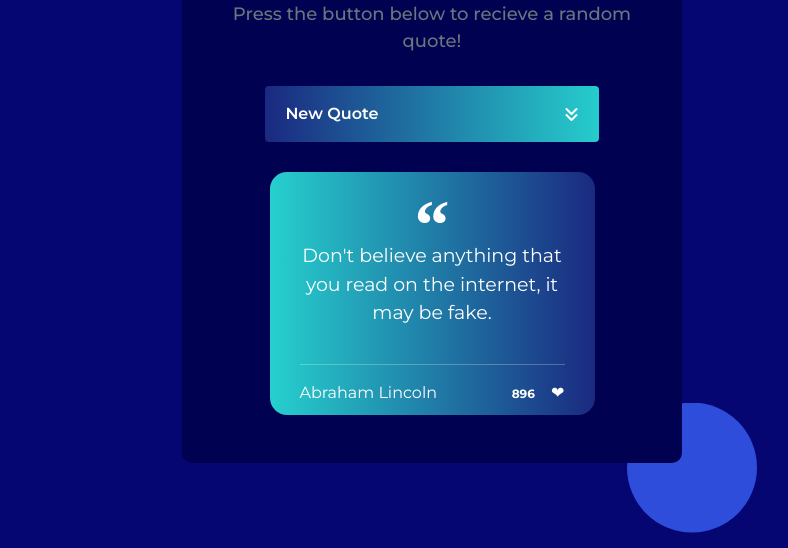
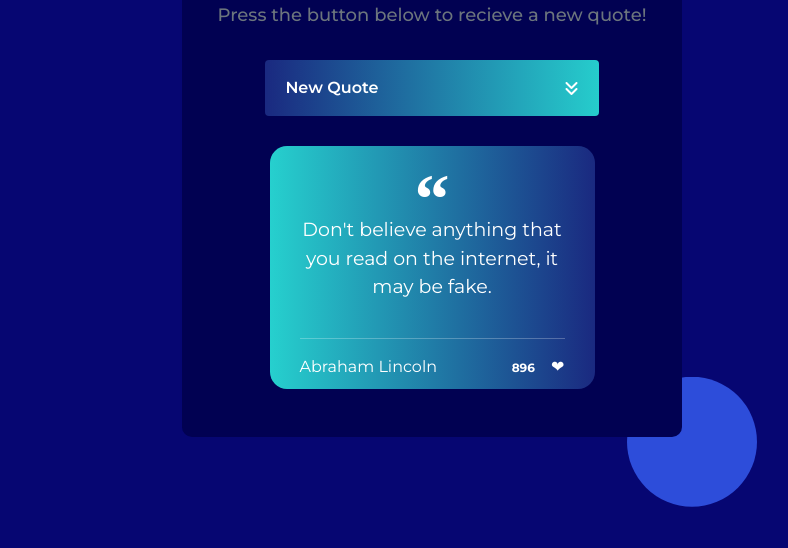
Before and after one commit to Mariam924/Quotes, a plain HTML site: page index.html in a window 1280 px wide. Shown: the part 252-800 px from the top of the page, without its empty margins (208-996 px from the left). Drawn offline with nearby package versions, Linux system fonts and the light colour scheme.

Commit message:
Update index.html

```diff
--- a/index.html
+++ b/index.html
@@ -35,7 +35,7 @@
         <div class="text-center pt-3">
                 <p class="Quote-header">Quote of the Day</p>
                 <div class="mb-3">
-                    <p class="text-muted sub-title">Press the button below to recieve a random quote!</p>
+                    <p class="text-muted sub-title">Press the button below to recieve a new quote!</p>
                 </div>
                 <button class="new-quote-btn btn btn-primary py-3" onclick="displayQuote()">
                     <div class="d-flex align-items-center justify-content-between">
```
